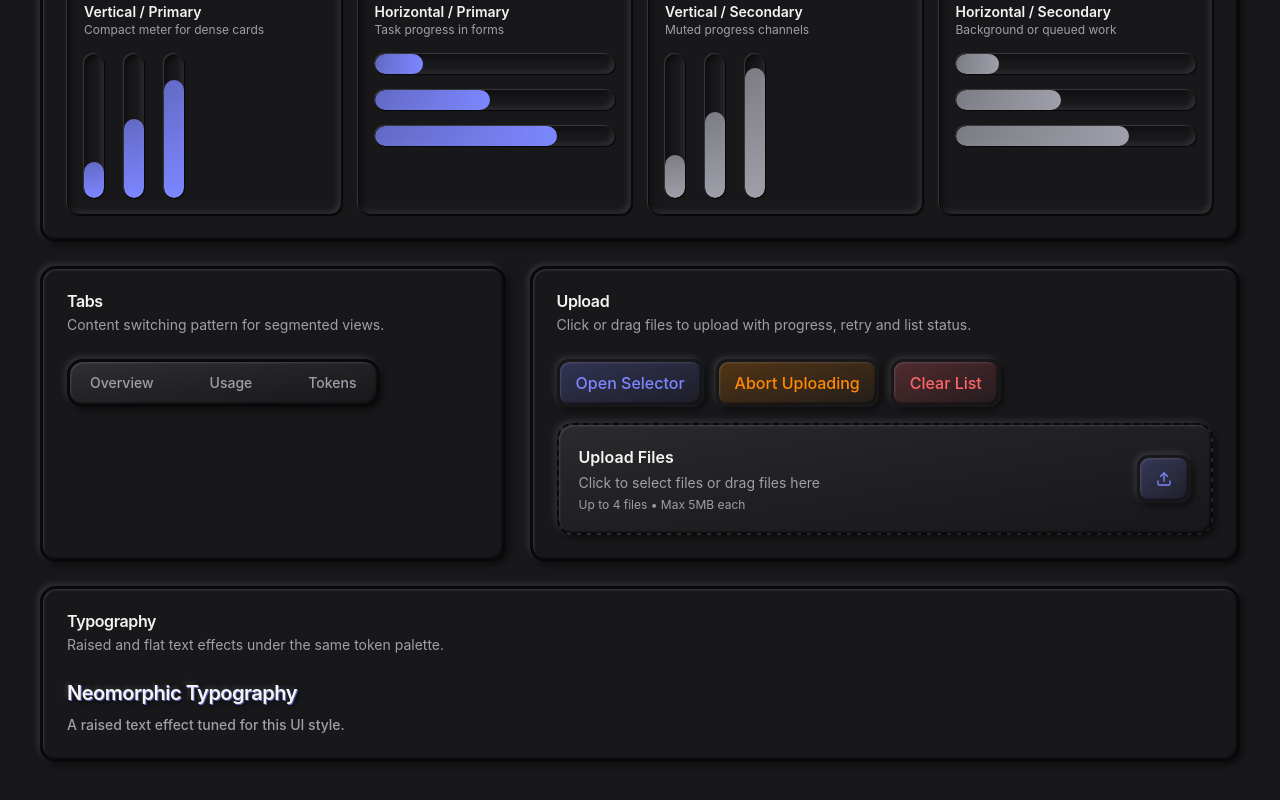
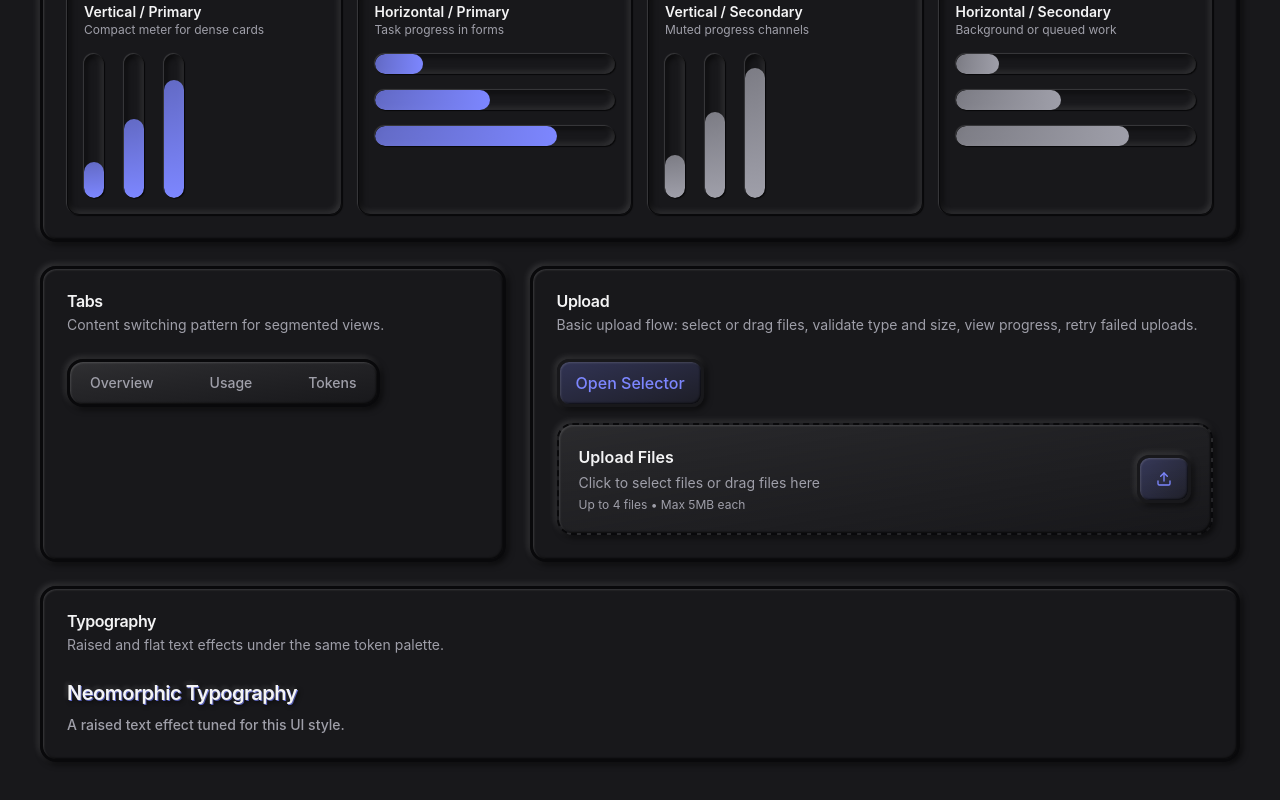
Before and after one commit to forever-ivy/NeoUI, a React (Vite) app: page / in a window 1280 px wide. Shown: the part 702-1502 px from the top of the page. Built offline with nearby package versions, Linux system fonts and the light colour scheme.

Commit message:
chore(demo): align upload example with basic capabilities

```diff
--- a/src/App.tsx
+++ b/src/App.tsx
@@ -234,8 +234,8 @@ function App() {
             <CardHeader>
               <CardTittle>Upload</CardTittle>
               <CardDescription>
-                Click or drag files to upload with progress, retry and list
-                status.
+                Basic upload flow: select or drag files, validate type and
+                size, view progress, retry failed uploads.
               </CardDescription>
             </CardHeader>
             <CardContent className="space-y-4">
@@ -247,27 +247,19 @@ function App() {
                 >
                   Open Selector
                 </Button>
-                <Button
-                  type="button"
-                  variant="warning"
-                  onClick={() => uploadRef.current?.abort()}
-                >
-                  Abort Uploading
-                </Button>
-                <Button
-                  type="button"
-                  variant="destructive"
-                  onClick={() => uploadRef.current?.clear()}
-                >
-                  Clear List
-                </Button>
               </div>
+
               <Upload
                 ref={uploadRef}
                 accept="image/*,.pdf"
                 maxCount={4}
                 maxSizeMB={5}
                 listType="picture"
+                action="https://httpbin.org/post"
+                method="POST"
+                name="file"
+                data={{ from: "NeoUI", env: "demo" }}
+                timeout={12000}
                 onPreview={(file) => {
                   console.info("[Upload:onPreview]", file.name);
                 }}
@@ -282,6 +274,9 @@ function App() {
                     reason,
                     message,
                   });
+                }}
+                onDrop={(files) => {
+                  console.info("[Upload:onDrop]", files.map((file) => file.name));
                 }}
               />
             </CardContent>
```
